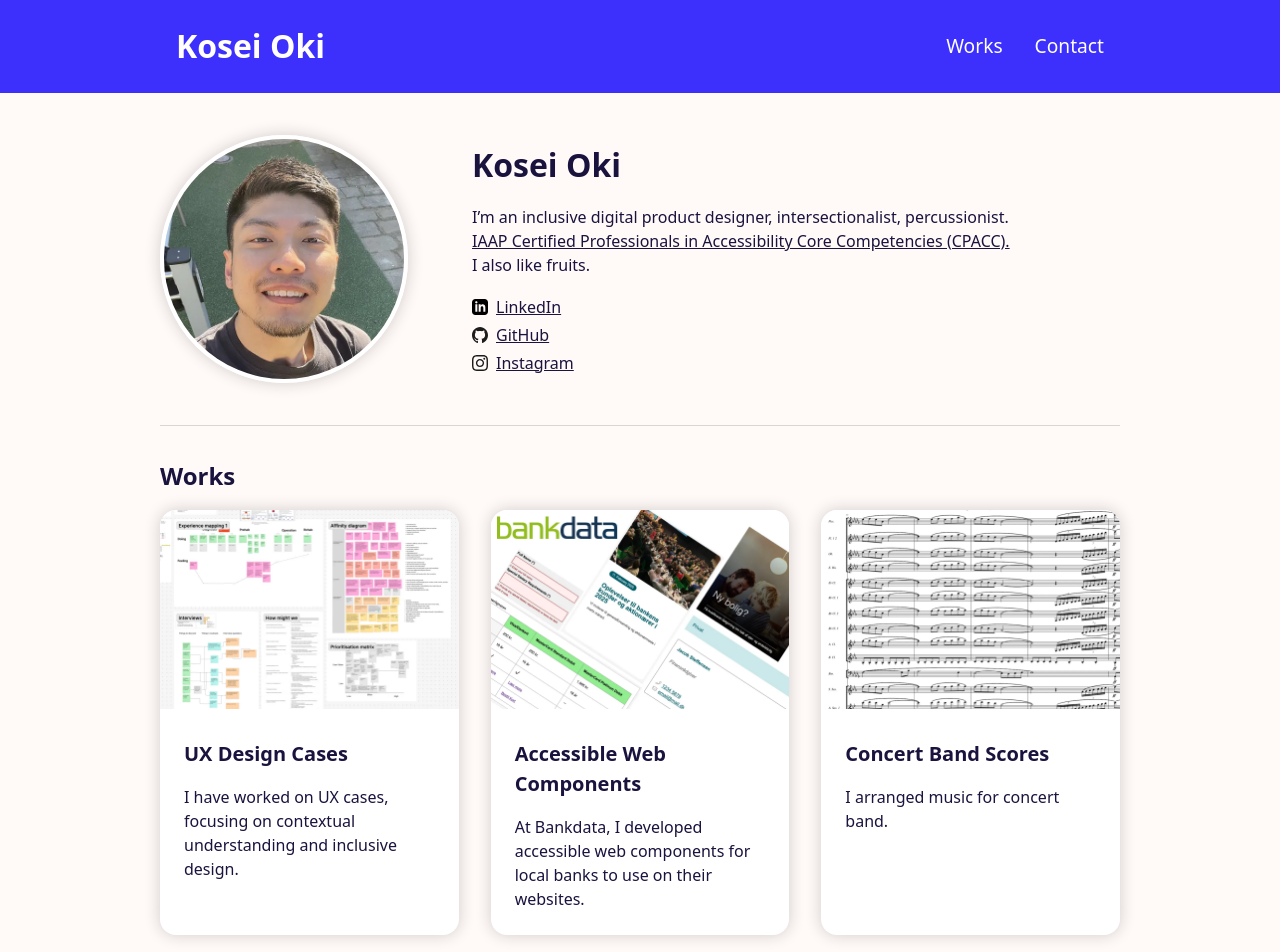
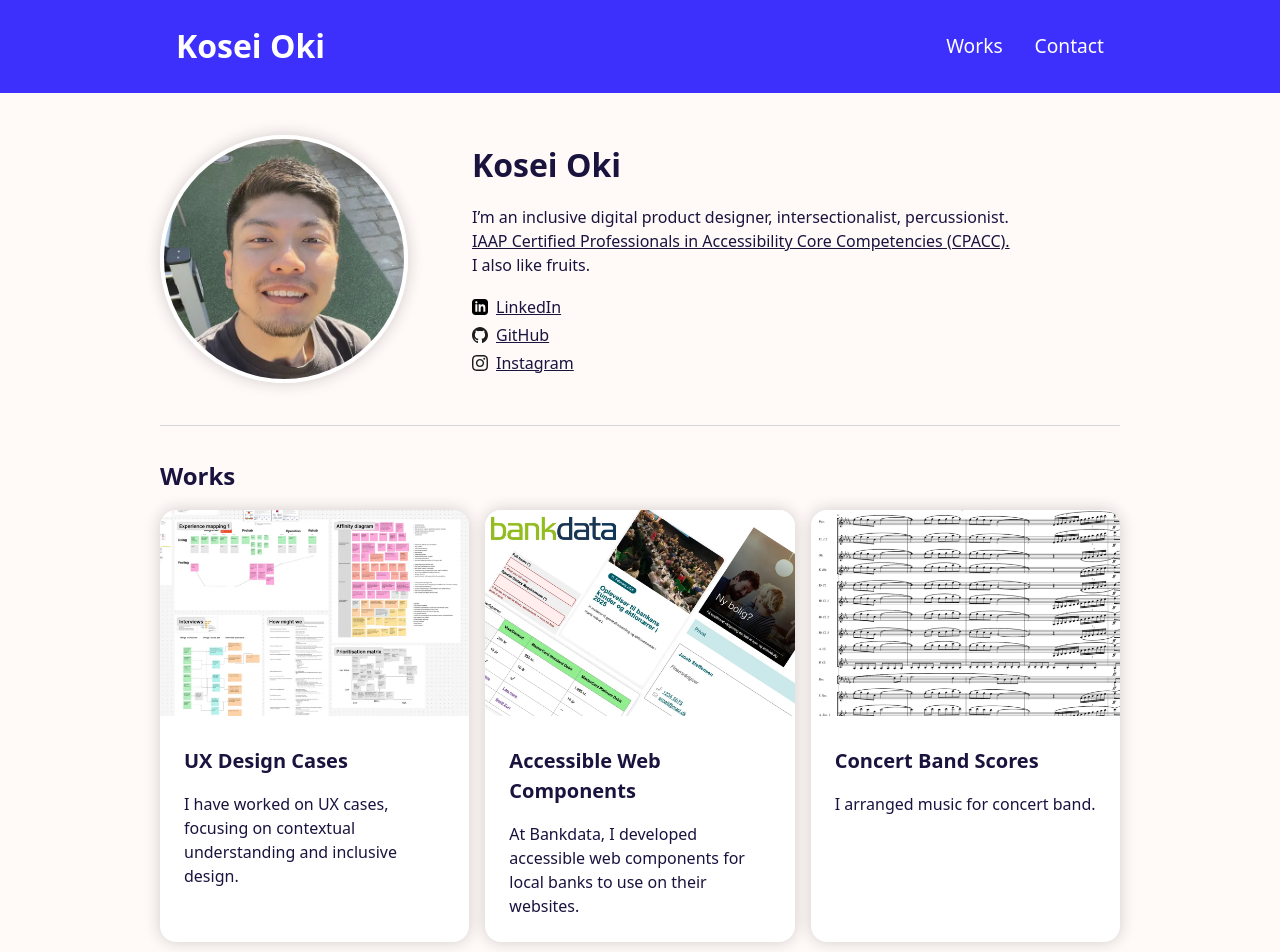
Before and after one commit to Koseioki/koseioki, a React (Vite) app: page / in a window 1280 px wide. Shown: the top 952 px of the page. Built offline with nearby package versions, Linux system fonts and the light colour scheme.

Commit message:
work card gap

```diff
--- a/src/Home.css
+++ b/src/Home.css
@@ -1,7 +1,7 @@
 .work-card-list {
     display: grid;
     grid-template-columns: 1fr 1fr 1fr;
-    gap: 2rem;
+    gap: 1rem;
     padding: 0;
     margin: 0;
     list-style-type: none;
@@ -13,13 +13,13 @@
 @media (max-width: 768px) {
     .work-card-list {
         grid-template-columns: 1fr 1fr;
-        gap: 1rem;
+        /* gap: 1rem; */
     }
 }
 
 @media (max-width: 480px) {
     .work-card-list {
         grid-template-columns: 1fr;
-        gap: 1rem;
+        /* gap: 1rem; */
     }
 }
```
